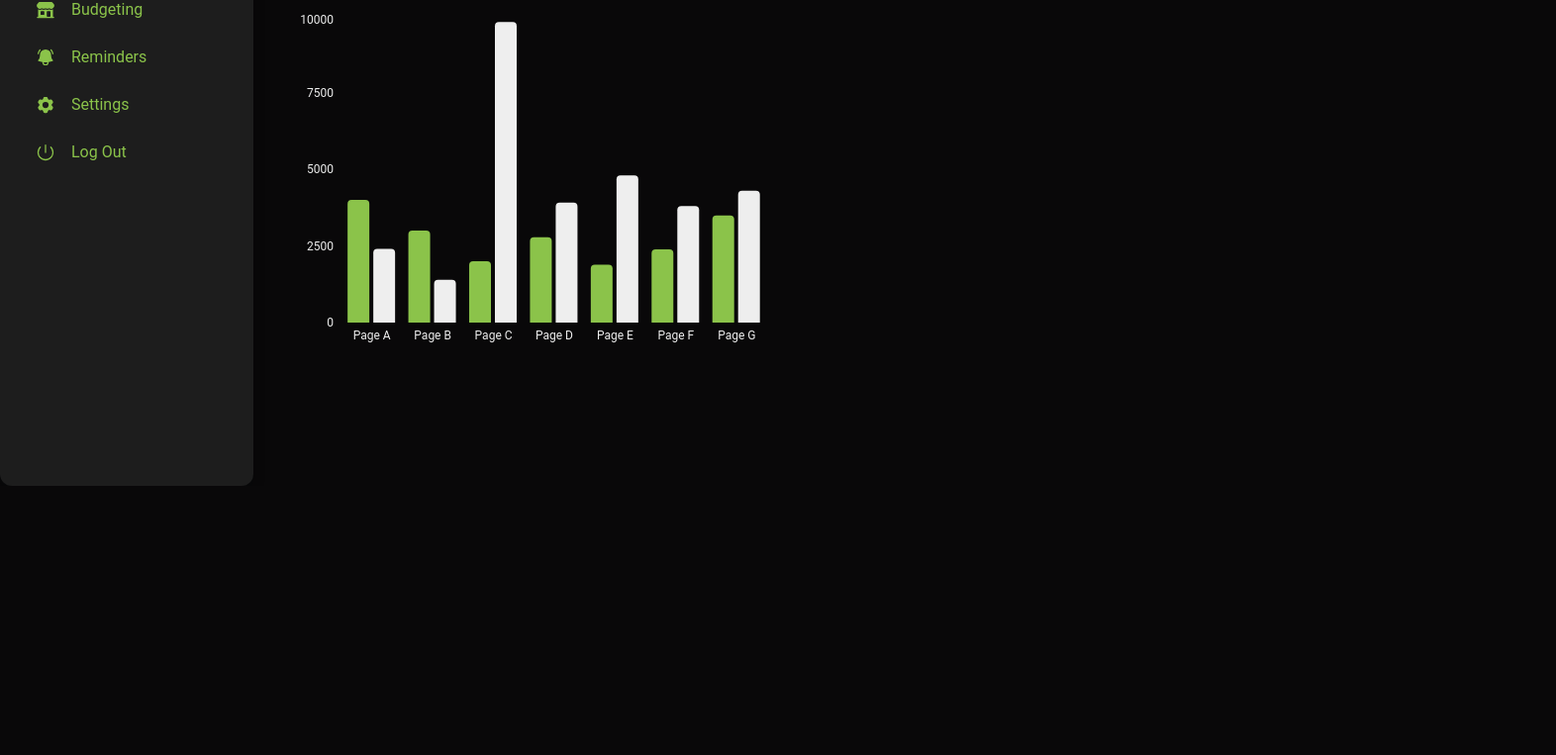
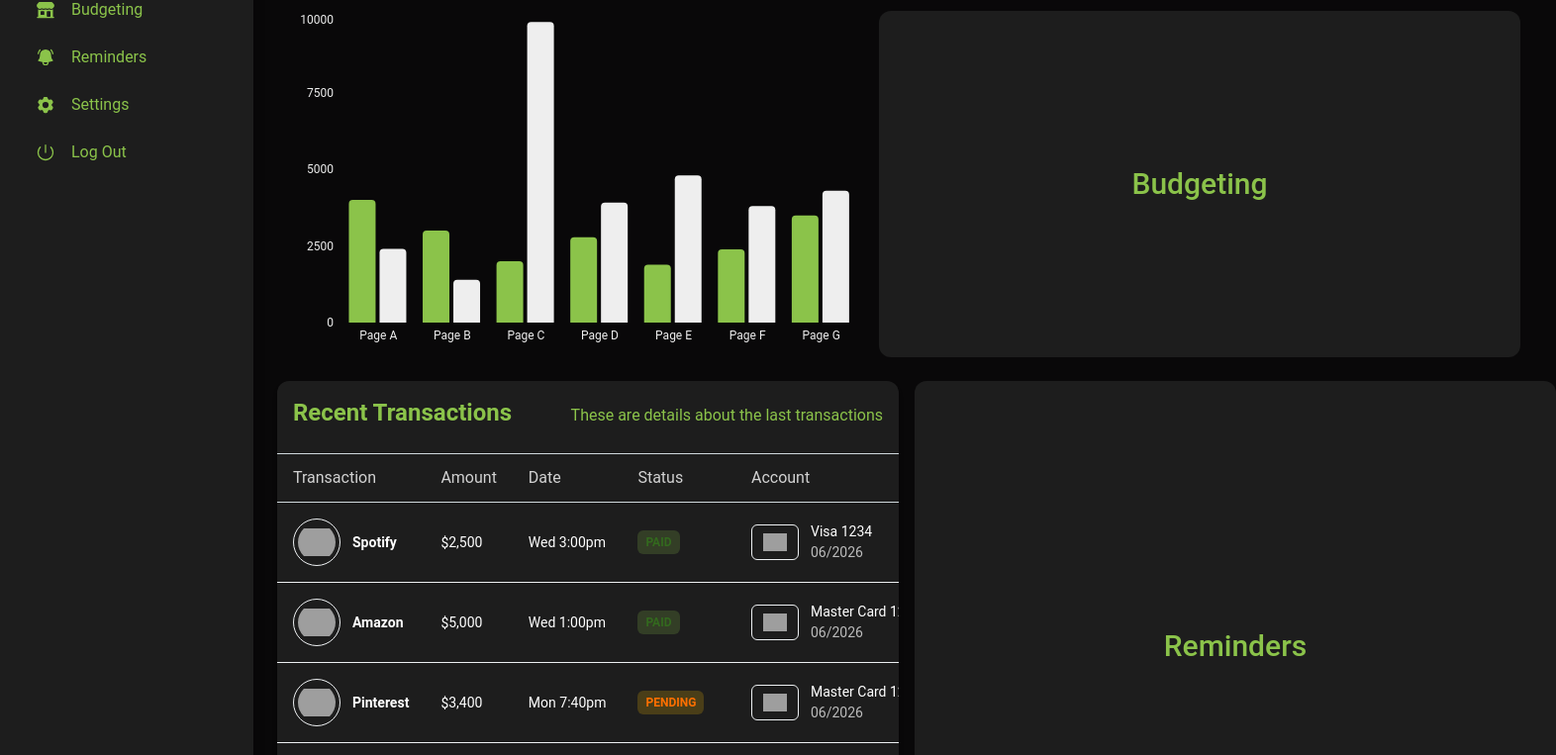
Before and after one commit to divy-koushik-mishra/PennyTrack-frontend, a Next.js app: page /dashboard in a window 1280 px wide. Shown: the part 309-1072 px from the top of the page at 99% size, 1572 px wide, since content can reach past the window. Before the commit the page ends 800 px from the top, so only its background shows below. Built offline with nearby package versions, Linux system fonts and the light colour scheme; grey boxes are pictures that could not be loaded.

Commit message:
[dashboard]-home-and-sidebar-minor-changes

```diff
--- a/components/dashboard-page/Sidebar.jsx
+++ b/components/dashboard-page/Sidebar.jsx
@@ -62,7 +62,7 @@ export function Sidebar() {
 	];
 
 	return (
-		<Card className="h-screen w-full max-w-[16rem] p-4 shadow-xl shadow-blue-gray-900/5 bg-[#1d1d1d]">
+		<Card className="h-full w-full max-w-[16rem] p-4 shadow-xl shadow-blue-gray-900/5 bg-[#1d1d1d]">
 			<div className="mb-2 p-4">
 				<Typography variant="h3" color="light-green">
 					PennyTrack
--- a/pages/dashboard/index.jsx
+++ b/pages/dashboard/index.jsx
@@ -1,21 +1,29 @@
+import Budgeting from "@/components/dashboard-page/Budgeting";
 import Chart from "@/components/dashboard-page/Chart";
 import IEBCards from "@/components/dashboard-page/IEBCards";
+import Reminders from "@/components/dashboard-page/Reminders";
 import { Sidebar } from "@/components/dashboard-page/Sidebar";
 import Topbar from "@/components/dashboard-page/Topbar";
+import { TransactionsTable } from "@/components/dashboard-page/TransactionsTable";
 import React from "react";
 
 export default function Dashboard() {
 	return (
 		<div className="flex flex-col">
 			<div className="flex">
-				<div className="">
+				<div className="sticky">
 					<Sidebar />
 				</div>
 				<div className="flex flex-col w-full space-x-6">
 					<Topbar />
 					<IEBCards />
-					<div className="flex py-6">
+					<div className="flex gap-x-4 pt-6">
 						<Chart />
+						<Budgeting />
+					</div>
+					<div className="flex gap-x-4 pt-6 mb-4">
+						<TransactionsTable />
+						<Reminders />
 					</div>
 				</div>
 			</div>
```
